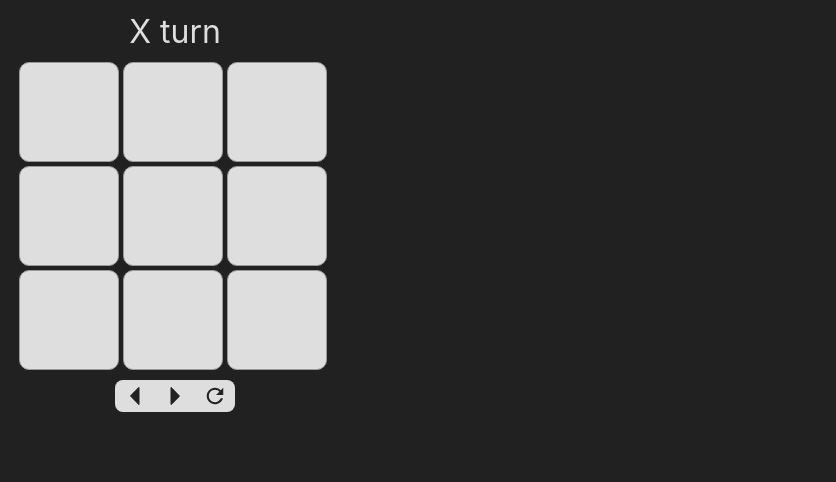
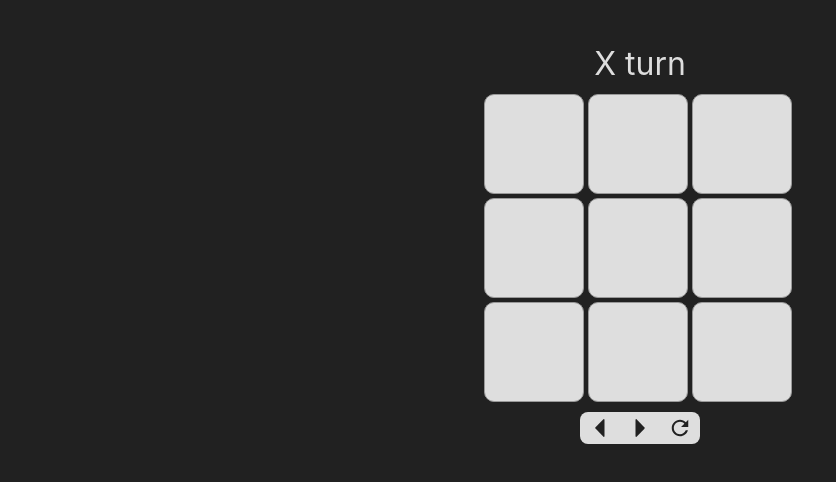
Before and after one commit to ljw0096/tictactoe, a React (Create React App) app: page / in a window 1280 px wide. Shown: the top 482 px of the page, without its empty margins (0-836 px from the left). Built offline with nearby package versions, Linux system fonts and the light colour scheme.

Commit message:
feat: add Layout component

```diff
--- a/src/App.tsx
+++ b/src/App.tsx
@@ -1,5 +1,6 @@
 import { ThemeProvider } from "styled-components"
 import Game from "./components/Game"
+import Layout from "./components/Layout/Index"
 import GlobalStyles from "./styles/GlobalStyles"
 import theme from "./styles/theme"
 
@@ -7,7 +8,9 @@ function App() {
   return (
     <ThemeProvider theme={theme}>
       <GlobalStyles />
-      <Game />
+      <Layout>
+        <Game />
+      </Layout>
     </ThemeProvider>
   )
 }
--- /dev/null
+++ b/src/components/Layout/Index.tsx
@@ -0,0 +1,26 @@
+import { ReactNode } from "react"
+import styled from "styled-components"
+
+interface Props {
+  children: ReactNode
+}
+
+const Layout = ({ children }: Props) => {
+  return (
+    <Container>
+      <Wrapper>{children}</Wrapper>
+    </Container>
+  )
+}
+
+export default Layout
+
+const Container = styled.div`
+  display: flex;
+  justify-content: center;
+  width: 100%;
+`
+
+const Wrapper = styled.div`
+  padding-top: 32px;
+`
```
